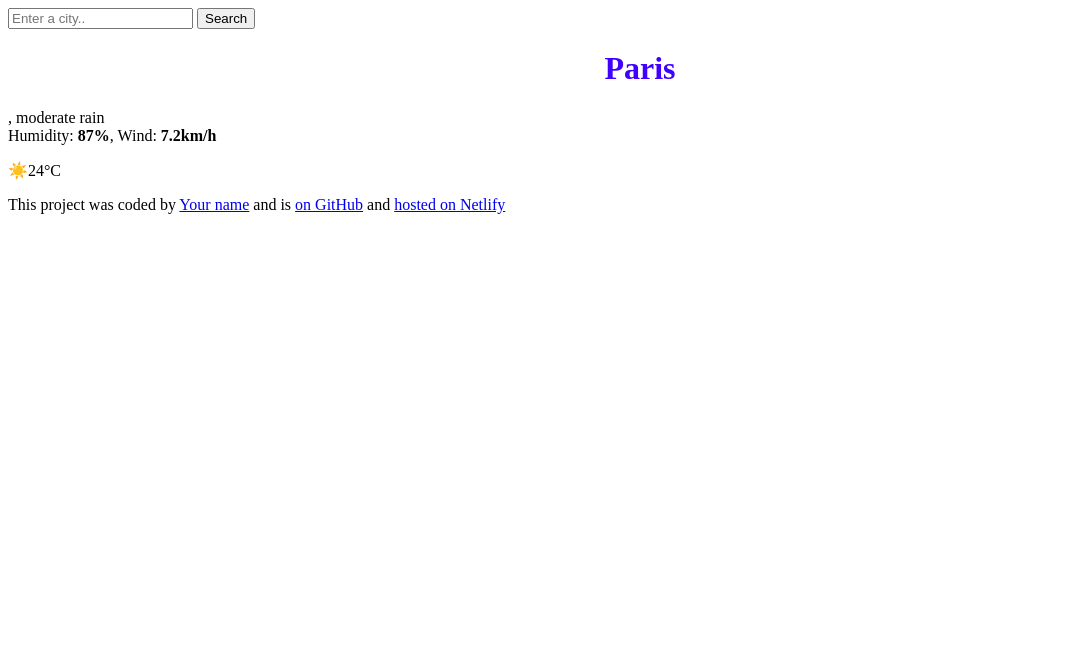
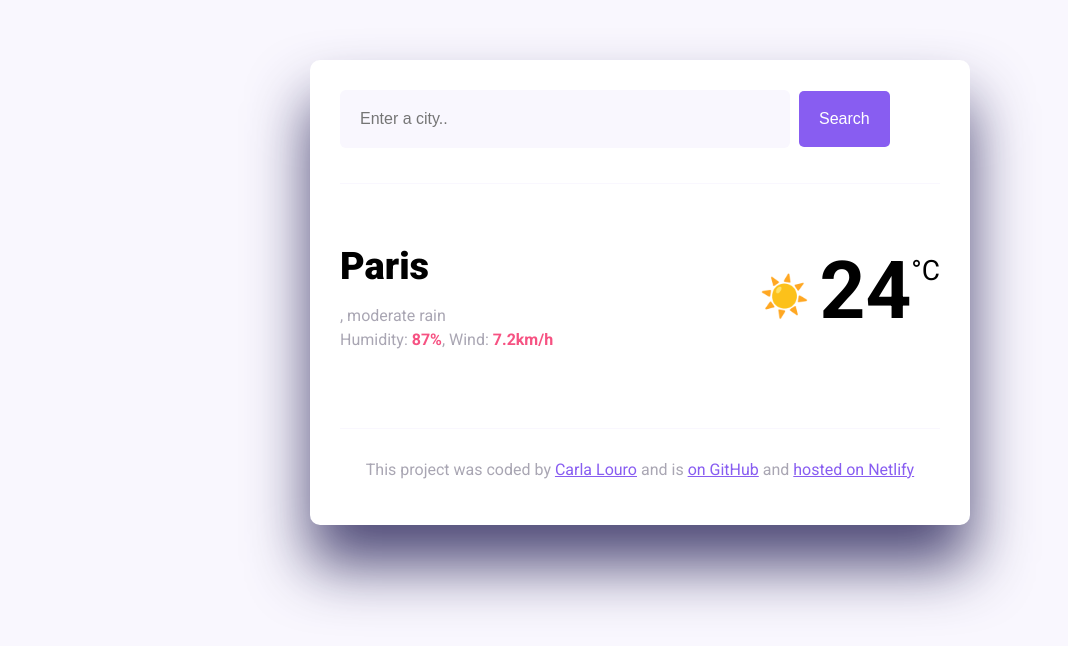
Before and after one commit to CL3372/my-project-weather-app, a plain HTML site: page index.html in a window 1280 px wide. Shown: the whole page, without its empty margins (0-1068 px from the left). Drawn offline with nearby package versions, Linux system fonts and the light colour scheme.

Commit message:
input Carla Louro name on footer
inserted java script functions for weather

```diff
--- a/index.html
+++ b/index.html
@@ -48,7 +48,7 @@
       <footer>
         <p>
           This project was coded by
-          <a href="#" target="_blank">Your name</a> and is
+          <a href="#" target="_blank">Carla Louro</a> and is
           <a href="#" target="_blank"> on GitHub</a> and
           <a href="#" target="_blank">hosted on Netlify</a>
         </p>
--- a/script.js
+++ b/script.js
@@ -1 +1,7 @@
-alert("Hello Carla");
+function displayTemperature(response) {
+  let temperatureElement = document.querySelector("#current-temperature");
+  let temperature = Math.round(response.data.temperature.current);
+  let cityElement = document.querySelector("#current-city");
+  cityElement.innerHTML = response.data.city;
+  temperatureElement.innerHTML = temperature;
+}
--- a/style.css
+++ b/style.css
@@ -1,4 +1,98 @@
-h1 {
+body {
+  background: #f9f7fe;
+  font-family: "Roboto", sans-serif;
+}
+
+a {
+  color: #885df1;
+}
+
+.weather-app {
+  background: white;
+  max-width: 600px;
+  margin: 60px auto;
+  padding: 30px;
+  border-radius: 10px;
+  box-shadow: 0 40px 60px rgba(55, 50, 100, 0.88);
+}
+
+header {
+  border-bottom: 1px solid #f9f7fe;
+  padding-bottom: 35px;
+}
+
+.search-input {
+  background-color: #f9f7fe;
+  border: none;
+  color: rgba(39, 33, 66, 0.4);
+  font-size: 16px;
+  padding: 20px;
+  width: 75%;
+  border-radius: 6px;
+}
+
+.search-button {
+  margin-left: 5px;
+  font-size: 16px;
+  background-color: #885df1;
+  color: white;
+  border: none;
+  padding: 20px;
+  line-height: 1;
+  border-radius: 5px;
+}
+
+main {
+  padding: 60px 0;
+}
+
+.current-temperature {
+  font-size: 48px;
+}
+
+.current-weather {
+  display: flex;
+  justify-content: space-between;
+}
+
+.current-city {
+  font-size: 38px;
+  font-weight: 900;
+  margin: 0;
+}
+.current-details {
+  color: rgba(39, 33, 66, 0.4);
+  font-size: 16px;
+  font-weight: 400;
+  line-height: 24px;
+}
+
+.current-details strong {
+  color: #f65282;
+}
+
+.current-temperature-icon {
+  position: relative;
+  top: -8px;
+  font-size: 40px;
+  margin-right: 10px;
+}
+
+.current-temperature-value {
+  font-size: 80px;
+  font-weight: bold;
+}
+
+.current-temperature-unit {
+  font-size: 28px;
+  position: relative;
+  top: -38px;
+}
+
+footer {
+  border-top: 1px solid #f9f7fe;
   text-align: center;
-  color: rgb(64, 0, 255);
+  padding-top: 15px;
+
+  color: rgba(39, 33, 66, 0.4);
 }
```
